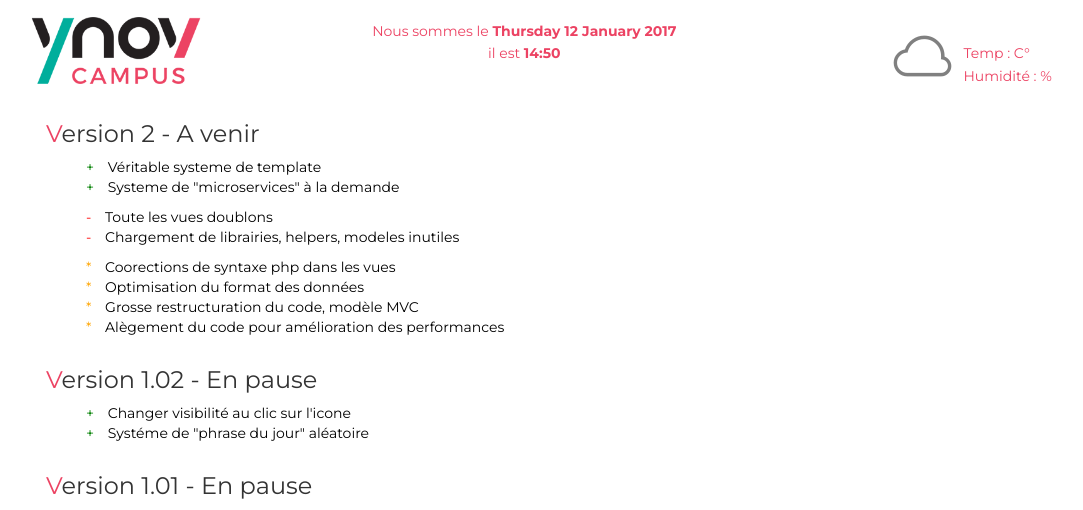
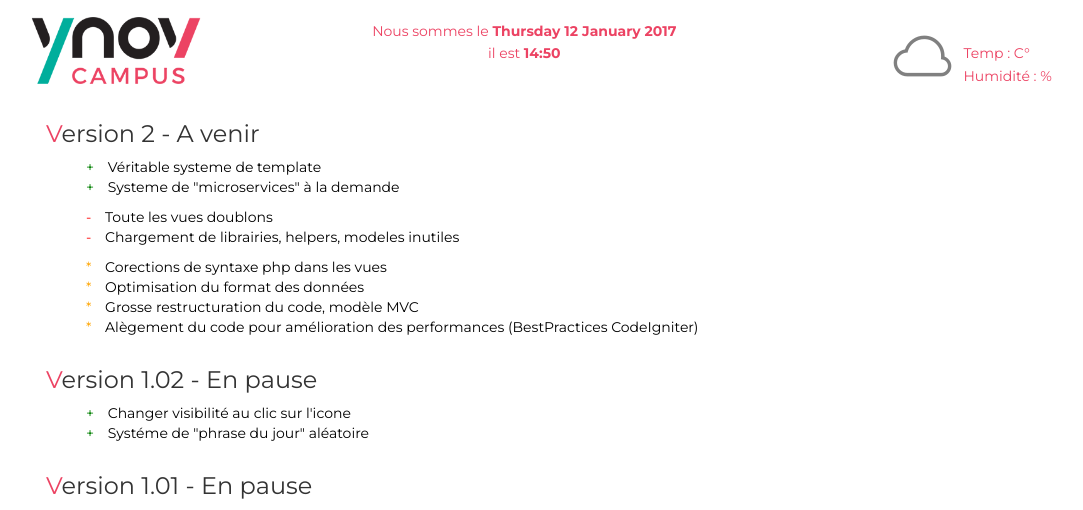
Before and after one commit to julienf31/intranet, a CodeIgniter app: page /database/index.php/admin/changelog in a window 1280 px wide. Shown: the top 510 px of the page, without its empty margins (9-1092 px from the left). Run offline with CodeIgniter, Linux system fonts and the light colour scheme; data that the repository does not hold is empty; some libraries are stand-ins or nearby versions.

Commit message:
Mise a jour du changelog2

```diff
--- a/application/views/changelog.php
+++ b/application/views/changelog.php
@@ -10,10 +10,10 @@
 			<li>Chargement de librairies, helpers, modeles inutiles</li>
 		</ul>
 		<ul class="other">
-			<li>Coorections de syntaxe php dans les vues</li>
+			<li>Corections de syntaxe php dans les vues</li>
 			<li>Optimisation du format des données</li>
 			<li>Grosse restructuration du code, modèle MVC</li>
-			<li>Alègement du code pour amélioration des performances</li>
+			<li>Alègement du code pour amélioration des performances (BestPractices CodeIgniter)</li>
 
 		</ul>
 	</div>
```
